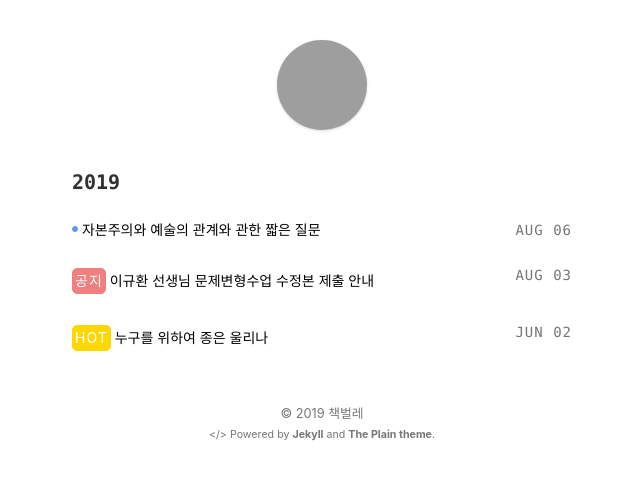
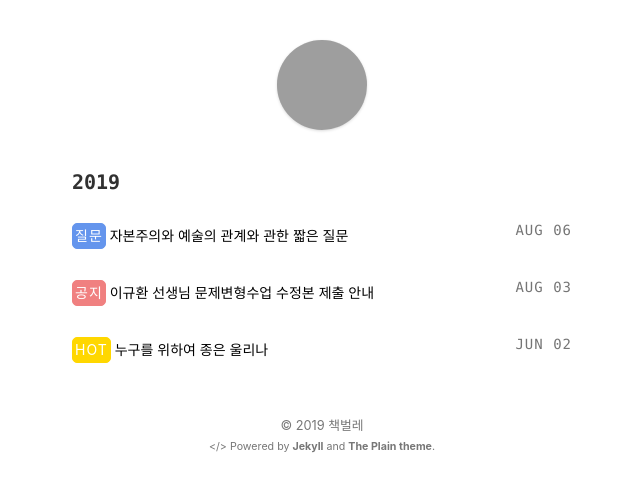
Before and after one commit to stevenoh0908/stevenoh0908.github.io, a Jekyll site: the page built from index.html, in a window 1280 px wide. Shown: the top 492 px of the page, without its empty margins (318-958 px from the left). Built offline with Jekyll 4.4.1, drawn with Linux system fonts in a browser that asks for light colours; grey boxes are pictures that could not be loaded.

Commit message:
Update index.html

```diff
--- a/index.html
+++ b/index.html
@@ -28,7 +28,7 @@
 							<span style="border: 1px solid Gold; background-color: Gold; color: white; padding: 2px; border-radius: 5px; margin: 3px auto;">HOT</span>
 						{% endif %}
 						{% if post.status == "question-unsolved" or post.status == "question-solved" %}
-							<span style="border: 1px solid CornflowerBlue; background-color: CornflowerBlue; color: white; padding: 2px; border-radius: 5px; margin: 3px auto;"></span>
+							<span style="border: 1px solid CornflowerBlue; background-color: CornflowerBlue; color: white; padding: 2px; border-radius: 5px; margin: 3px auto;">질문</span>
 						{% endif %}
 						<a href="{{ post.url | prepend: site.baseurl | prepend: site.url }}">{{ post.title }}</a>
 					</div>
```
